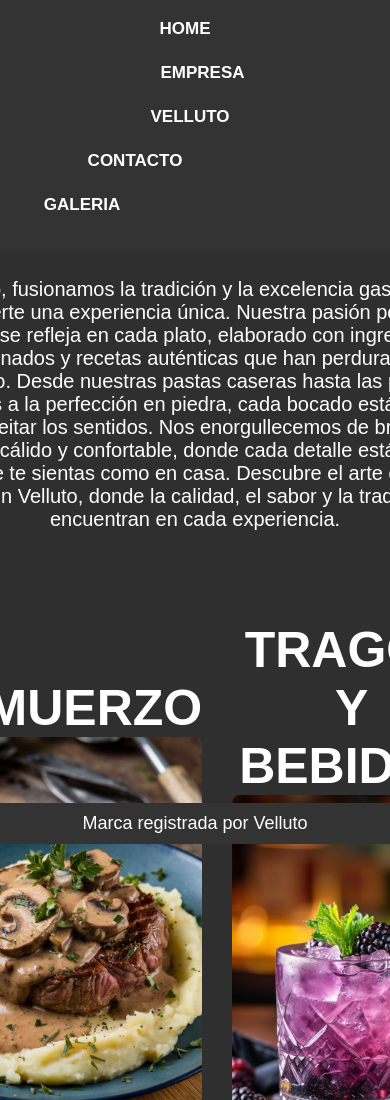
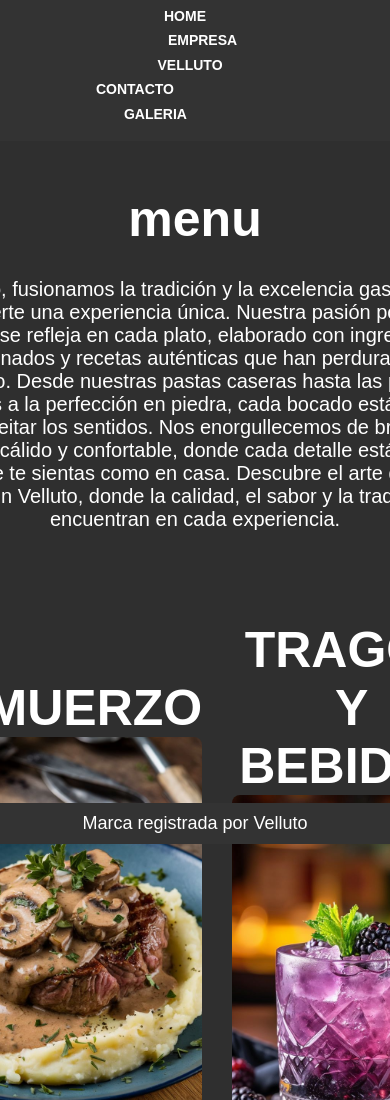
Before and after one commit to mathiascarrizo/coderhouse2, a plain HTML site: page pages/menuu.html in a window 390 px wide. Shown: the top 1100 px of the page. Drawn offline with Linux system fonts and the light colour scheme.

Commit message:
cambios css otro

```diff
--- a/style.css
+++ b/style.css
@@ -1617,47 +1617,53 @@ body.menu .center {
 @media (max-width: 768px) {
   .nav-links {
     flex-direction: column;
-    gap: 6px;
+    gap: 3px;                     /* mínimo espacio entre opciones */
     align-items: center;
-    width: 250px;          /* ancho compacto pero no mínimo */
-    margin: 0 auto 16px;   /* centrado y más margen abajo para separar del carrusel */
-    padding: 0 12px;
+    width: auto !important;
+    max-width: 200px !important; /* ancho bien compacto */
+    margin: 0 auto 10px !important;
+    padding: 0 6px !important;
   }
 
   .nav-links a {
-    width: 100%;
-    padding: 8px 12px;     /* padding cómodo */
-    font-size: 17px;       /* tamaño de fuente legible pero no grande */
-    line-height: 1.3;
-    display: block !important;
+    width: auto !important;
+    max-width: 180px !important;
+    padding: 3px 8px !important;  /* padding muy ajustado */
+    font-size: 14px !important;   /* tamaño pequeño pero legible */
+    line-height: 1.1 !important;  /* línea bien compacta */
+    display: inline-block !important;
     box-sizing: border-box;
-  }
-
-  /* Secciones especiales del menú */
+    text-align: center;
+    white-space: nowrap;          /* evitar que el texto se divida en dos líneas */
+  }
+
+  /* Igual para secciones especiales */
   .nav-links .left1,
   .nav-links .left2,
   .nav-links .center,
   .nav-links .right1,
   .nav-links .right2 {
-    display: block !important;
-    width: 100%;
+    display: inline-block !important;
+    width: auto !important;
+    max-width: 180px !important;
+    padding: 3px 8px !important;
+    font-size: 14px !important;
+    line-height: 1.1 !important;
     text-align: center;
-    padding: 8px 12px;
-    font-size: 17px;
-    line-height: 1.3;
+    white-space: nowrap;
   }
 
   header {
-    height: auto;
-    padding: 10px 20px;
-    flex-direction: column;
+    height: auto !important;
+    padding: 6px 12px !important;
+    flex-direction: column !important;
   }
 
   main {
-    margin-top: 90px;      /* ajusta el margen para que el contenido no quede pegado */
-  }
-
-  /* Esto asegura que el carrusel use todo el ancho posible */
+    margin-top: 90px !important;
+  }
+
+  /* Carrusel */
   .carousel-container, .carousel, .carousel img {
     width: 100% !important;
     max-width: none !important;
```
